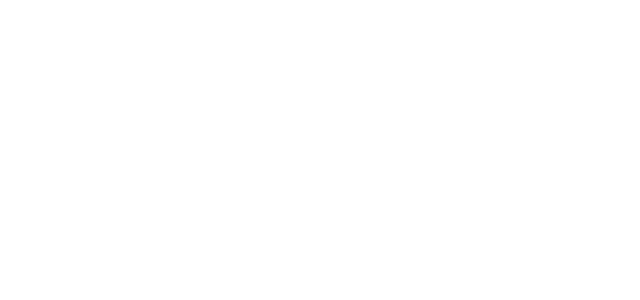
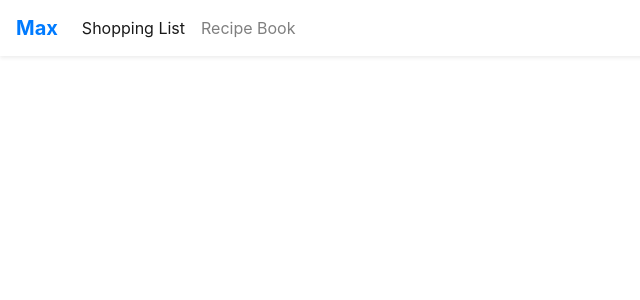
Before and after one commit to jabariqusai/ng-maxproject, an Angular app: page / in a window 1280 px wide. Shown: the top 300 px of the page, without its empty margins (0-640 px from the left). Built offline with nearby package versions, Linux system fonts and the light colour scheme.

Commit message:
Adding stuff

```diff
--- a/angular.json
+++ b/angular.json
@@ -30,7 +30,10 @@
               "src/styles.scss",
               "node_modules/bootstrap/dist/css/bootstrap.min.css"
             ],
-            "scripts": [],
+            "scripts": [
+              "node_modules/jquery/dist/jquery.min.js",
+              "node_modules/bootstrap/dist/js/bootstrap.bundle.min.js"
+            ],
             "es5BrowserSupport": true
           },
           "configurations": {
--- a/package.json
+++ b/package.json
@@ -21,6 +21,8 @@
     "@angular/router": "~7.2.0",
     "bootstrap": "^4.3.1",
     "core-js": "^2.5.4",
+    "jquery": "^3.4.1",
+    "popper.js": "^1.15.0",
     "rxjs": "~6.3.3",
     "tslib": "^1.9.0",
     "zone.js": "~0.8.26"
--- a/src/app/app.component.html
+++ b/src/app/app.component.html
@@ -1,2 +1,2 @@
-
-<router-outlet></router-outlet>
+<app-header></app-header>
+<router-outlet class="bg-light"></router-outlet>
--- a/src/app/app.module.ts
+++ b/src/app/app.module.ts
@@ -3,10 +3,12 @@
 
 import { AppRoutingModule } from './app-routing.module';
 import { AppComponent } from './app.component';
+import { HeaderComponent } from './header/header.component';
 
 @NgModule({
   declarations: [
-    AppComponent
+    AppComponent,
+    HeaderComponent
   ],
   imports: [
     BrowserModule,
--- /dev/null
+++ b/src/app/header/header.component.html
@@ -0,0 +1,16 @@
+<nav class="navbar navbar-light navbar-expand-lg bg-white shadow-sm">
+    <a class="navbar-brand text-primary font-weight-bold" href="#">Max</a>
+    <button class="navbar-toggler" type="button" data-toggle="collapse" data-target="#navbarNav" aria-controls="navbarNav" aria-expanded="false" aria-label="Toggle navigation">
+        <span class="navbar-toggler-icon"></span>
+    </button>
+    <div class="collapse navbar-collapse" id="navbarNav">
+        <ul class="navbar-nav">
+            <li class="nav-item active">
+                <a class="nav-link" href="#">Shopping List</a>
+            </li>
+            <li class="nav-item">
+                <a class="nav-link" href="#">Recipe Book</a>
+            </li>
+        </ul>
+    </div>
+</nav>
--- /dev/null
+++ b/src/assets/css/colors.scss
@@ -0,0 +1 @@
+$clr-light: #f8f9fa;
--- a/src/styles.scss
+++ b/src/styles.scss
@@ -1 +1 @@
-/* You can add global styles to this file, and also import other style files */
+@import "./assets/css/colors.scss";
```
Also changed, not shown: src/app/header/header.component.ts (added, +12 -0 lines), src/app/header/header.component.scss (added), 1 other file (tests, documents, lock files or other folders).
